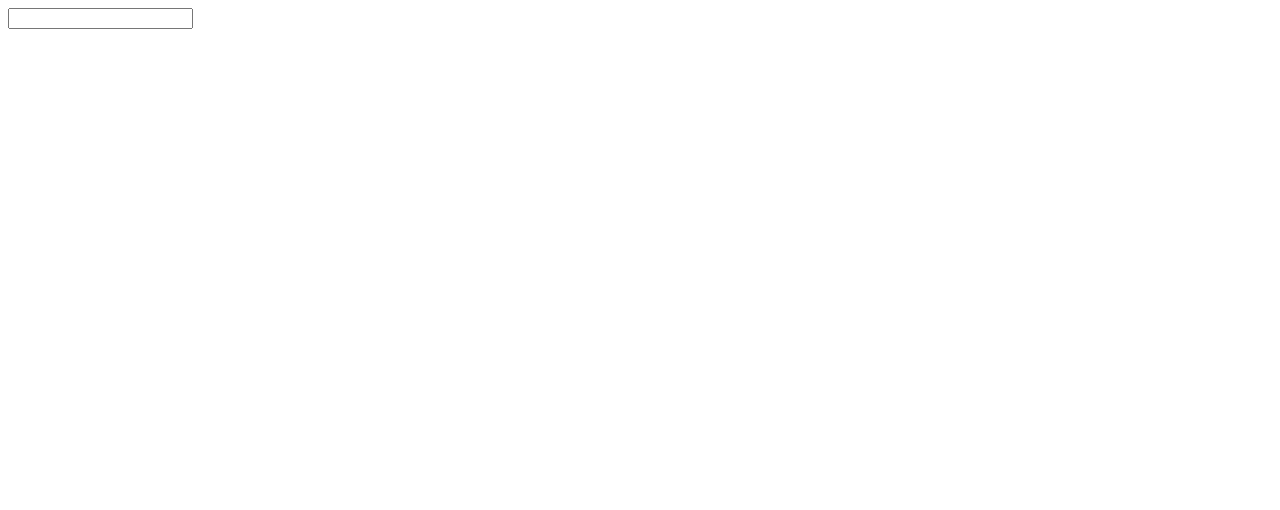
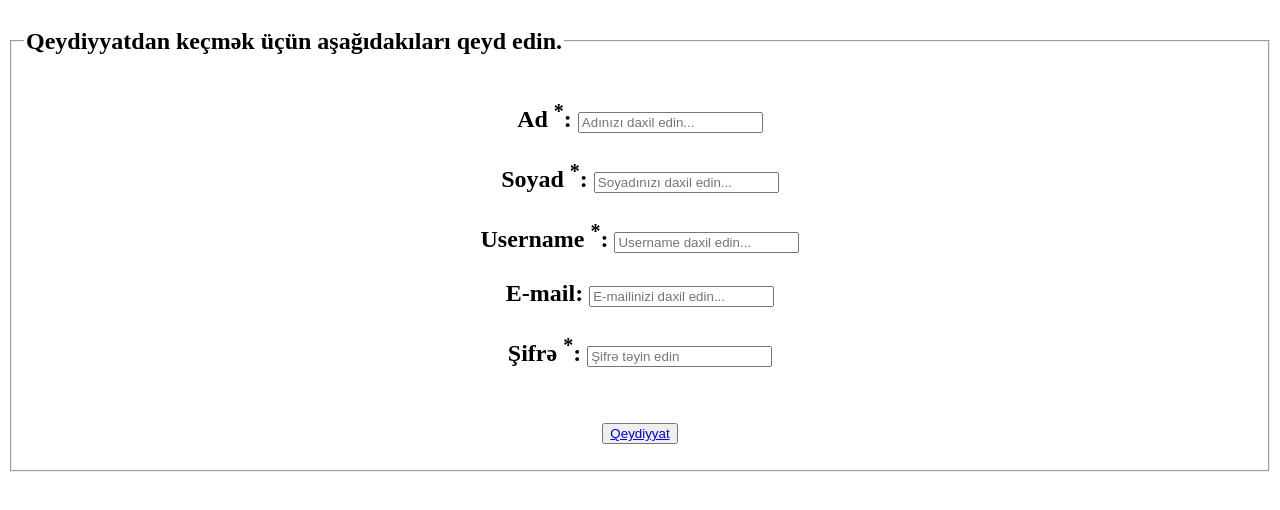
Before and after one commit to Babayeva19/SP-Project, a plain HTML site: page qeyd.html in a window 1280 px wide. Drawn offline with Linux system fonts and the light colour scheme.

Commit message:
first commit

```diff
--- a/qeyd.html
+++ b/qeyd.html
@@ -1,16 +1,36 @@
 <html lang="en">
 <head>
-    <meta charset="UTF-8">
-    <meta name="viewport" content="width=, initial-scale=1.0">
-    <title>Document</title>
+   <meta charset="UTF-8">
+   <meta name="viewport" content="width=, initial-scale=1.0">
+   <title>Qeydiyyat</title>
 </head>
 <body>
-   <form action="qeydiyyat.html" method="POST">
-<input type="text" name="">
+ <center>
+ <fieldset><legend><h2>Qeydiyyatdan keçmək üçün aşağıdakıları qeyd edin.</h2></legend>
+   <form action="qeydiyyat.html" method="post">
+   <h2><label for="">Ad <sup>*</sup>: <input type="text" name="Ad" id="Ad" placeholder="Adınızı daxil edin...">
+   </label>
+ <br>
+ <br>
+   <label for="">Soyad <sup>*</sup>: <input type="text" name="Soyad" id="Soyad" placeholder="Soyadınızı daxil edin..."></label>
+ <br>
+ <br>
+   <label for="">Username <sup>*</sup>: <input type="text" name="Username" id="Username" placeholder="Username daxil edin..." minlength="6"></label>
+ <br>
+ <br>
+   <label for="">E-mail: <input type="text" name="E-mail" id="E-mail" placeholder="E-mailinizi daxil edin..."></label>
+ <br>
+ <br>
+   <label for="">Şifrə <sup>*</sup>: <input type="password" name="Şifrə" id="Şifrə" placeholder="Şifrə təyin edin" minlength="8"></label></h2>
+ <br>
+ <br>
+   <button><a href="file:///C:/Users/HP/Desktop/htmlProject/indexxx.html"> Qeydiyyat</a></button>
+
 
 
    </form>
-
+ </fieldset>
+</center>
 
 
 </body>
```
Also changed, not shown: index.html (+4 -2 lines), indexxx.html (added, +16 -0 lines).
